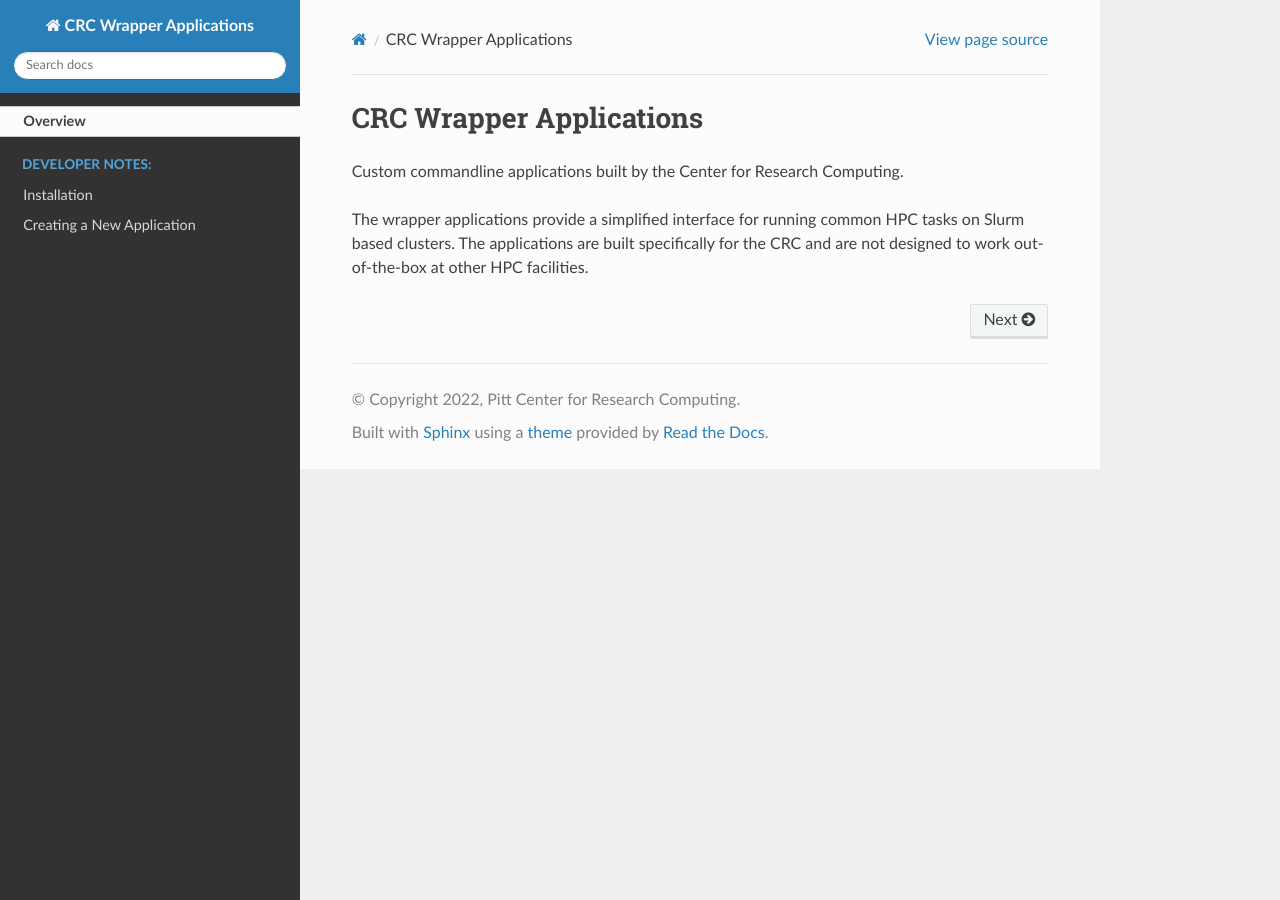
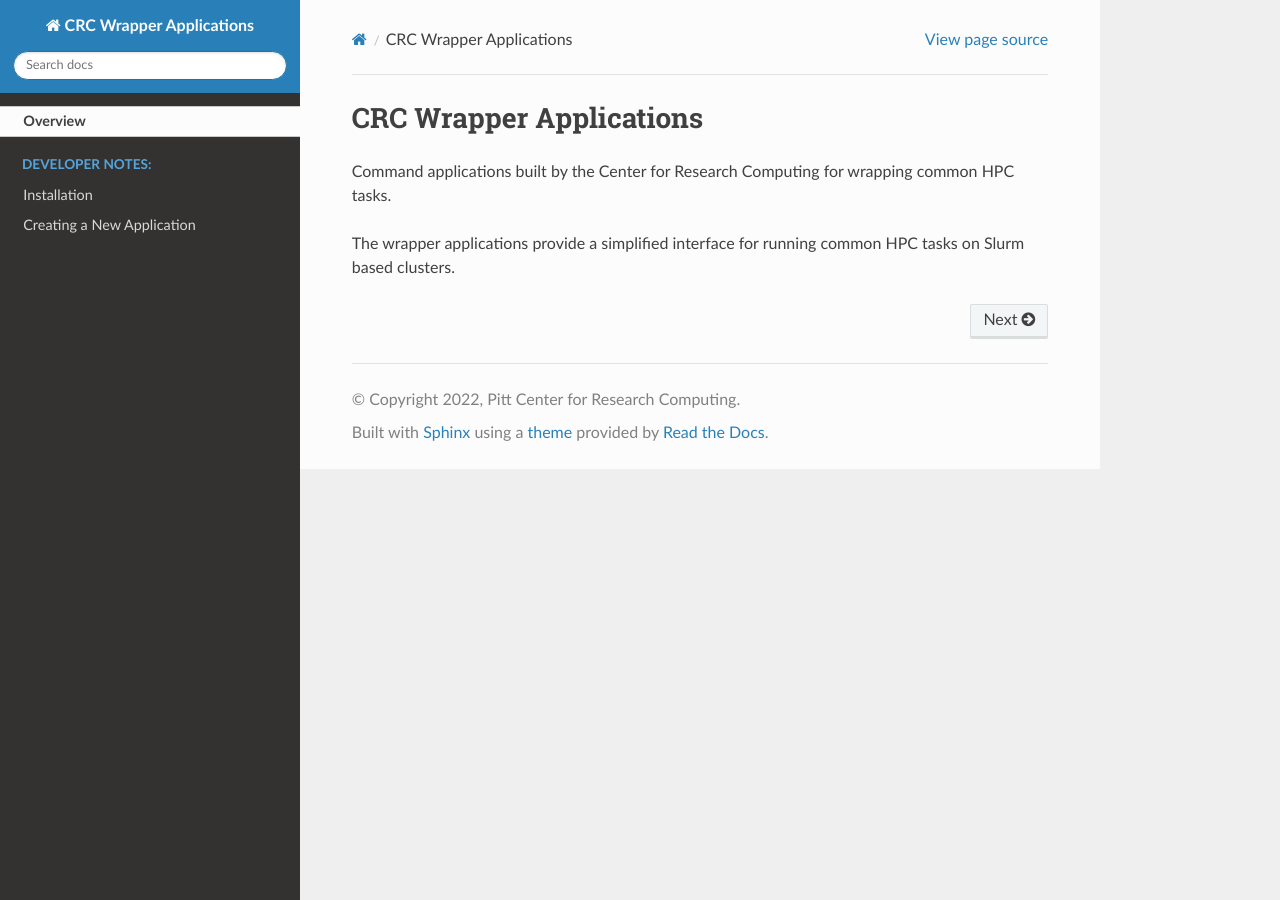
Before and after one commit to pitt-crc/wrappers, a Sphinx documentation site: the page built from docs/source/index.rst, in a window 1280 px wide. Built offline with Sphinx 7.4.7 and the Read the Docs theme 2.0.0, drawn with Linux system fonts in a browser that asks for light colours; pages that are not in the unit, such as notebooks, are missing from menus.

Commit message:
Update doc source content

```diff
--- a/apps/__init__.py
+++ b/apps/__init__.py
@@ -1,4 +1,4 @@
-""""""
+"""Command applications built by the Center for Research Computing for wrapping common HPC tasks."""
 
 __version__ = '0.4.0'
 __author__ = 'Pitt Center for Research Computing'
--- a/docs/source/index.rst
+++ b/docs/source/index.rst
@@ -26,8 +26,7 @@ CRC Wrapper Applications
 
    autoapi/apps/**/[!_]*
 
-Custom commandline applications built by the Center for Research Computing.
+Command applications built by the Center for Research Computing for wrapping common HPC tasks.
 
 The wrapper applications provide a simplified interface for running common
-HPC tasks on Slurm based clusters. The applications are built specifically for
-the CRC and are not designed to work out-of-the-box at other HPC facilities.
+HPC tasks on Slurm based clusters.
```
